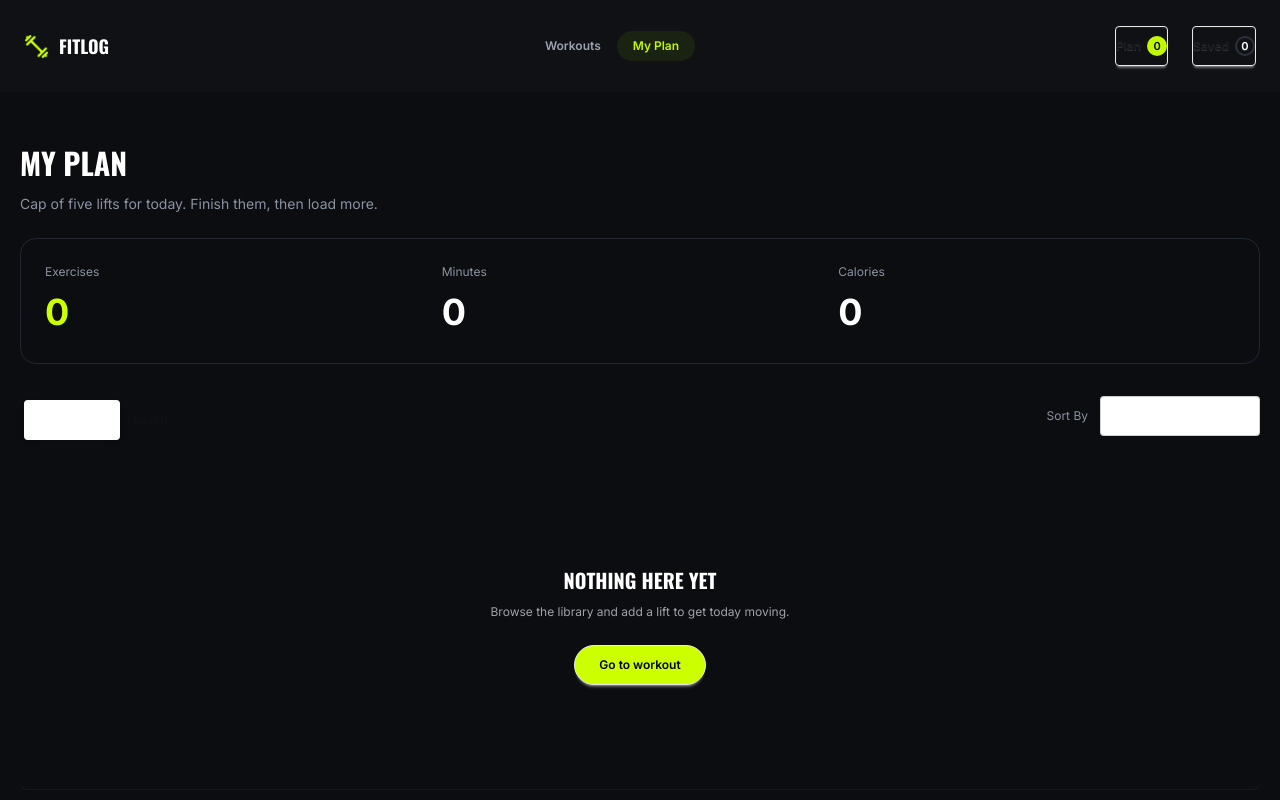
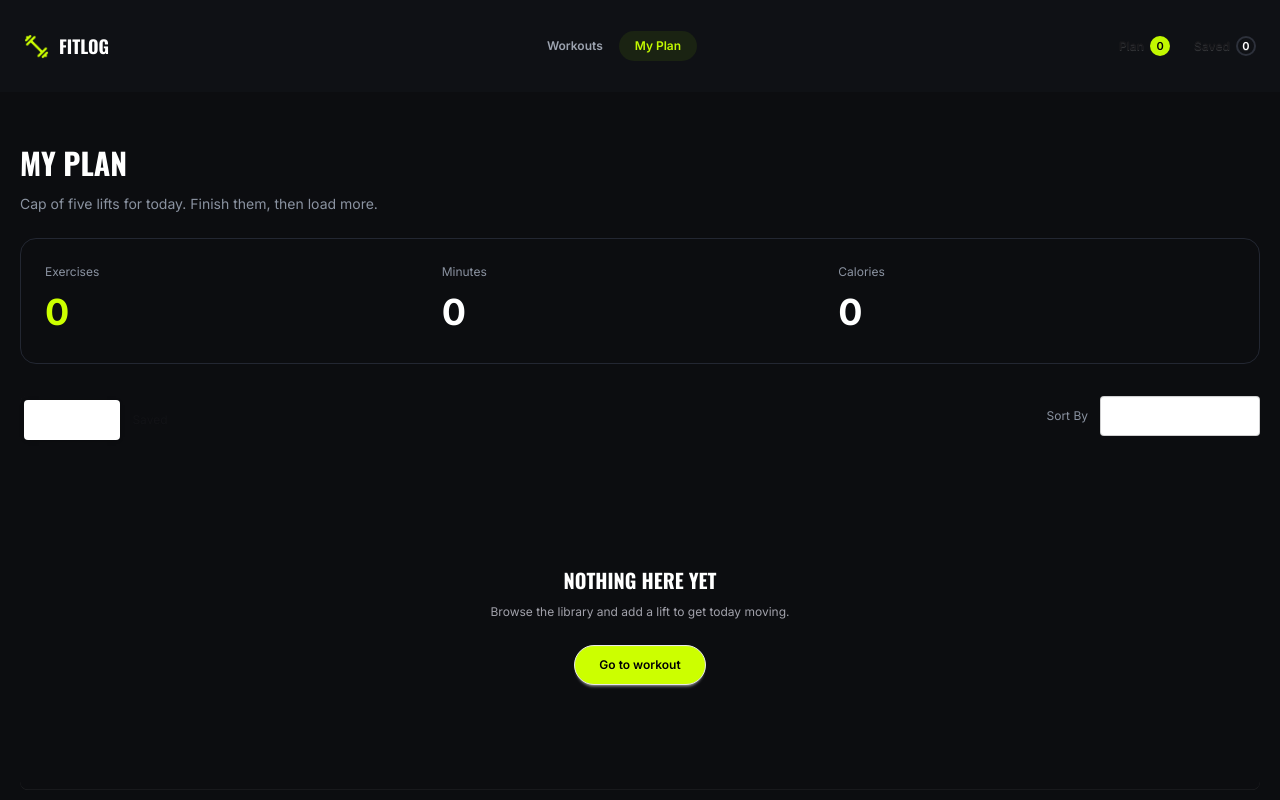
Before and after one commit to Shihab-ProDev/fit-log-project, a Next.js app: page /my-plan in a window 1280 px wide. Shown: the top 800 px of the page. Built offline with nearby package versions, Linux system fonts and the light colour scheme.

Commit message:
Fixed some minor adjustments

```diff
--- a/src/app/components/HeaderCounted.jsx
+++ b/src/app/components/HeaderCounted.jsx
@@ -11,11 +11,11 @@ const HeaderCounted = () => {
     return (
         <div className='flex gap-6'>
             <Link href='/my-plan'>
-                <button className="btn p-0 text-[12px] bg-transparent">Plan <span className='bg-[#C2F800] w-5 h-5 text-[11px] font-semibold text-[#000000] flex justify-center items-center rounded-4xl'>{plan.length}</span></button>
+                <button className="btn shadow-none border-0 p-0 text-[12px] bg-transparent">Plan <span className='bg-[#C2F800] w-5 h-5 text-[11px] font-semibold text-[#000000] flex justify-center items-center rounded-4xl'>{plan.length}</span></button>
             </Link>
 
             <Link href='/my-plan'>
-                <button className="btn p-0 text-[12px] bg-transparent">Saved <span className='w-5 h-5 text-[11px] font-semibold text-[#ffffff] flex justify-center items-center rounded-4xl border-2 border-[#2D313B]'>{save.length}</span></button>
+                <button className="btn shadow-none border-0 p-0 text-[12px] bg-transparent">Saved <span className='w-5 h-5 text-[11px] font-semibold text-[#ffffff] flex justify-center items-center rounded-4xl border-2 border-[#2D313B]'>{save.length}</span></button>
             </Link>
         </div>
     );
--- a/src/app/components/banner.jsx
+++ b/src/app/components/banner.jsx
@@ -17,7 +17,7 @@ const Banner = () => {
     };
 
     return (
-        <div className='container mx-auto p-3 md:p-6 lg:p-14 border border-[#222630] rounded-2xl flex flex-col md:flex-row justify-between gap-10'>
+        <div className='container mx-auto p-5 lg:p-14 border border-[#222630] rounded-2xl flex flex-col md:flex-row justify-between gap-10'>
 
             <div className='space-y-5 max-w-140'>
 
```
